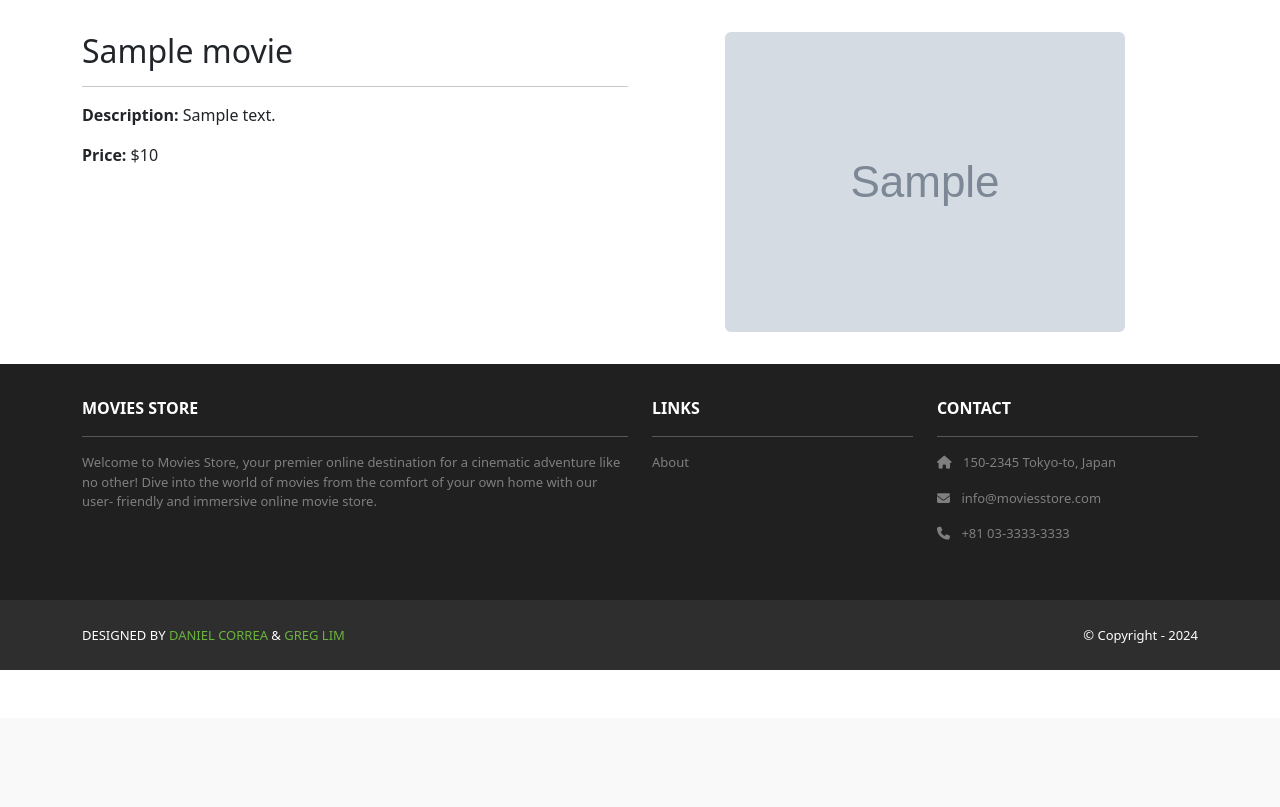
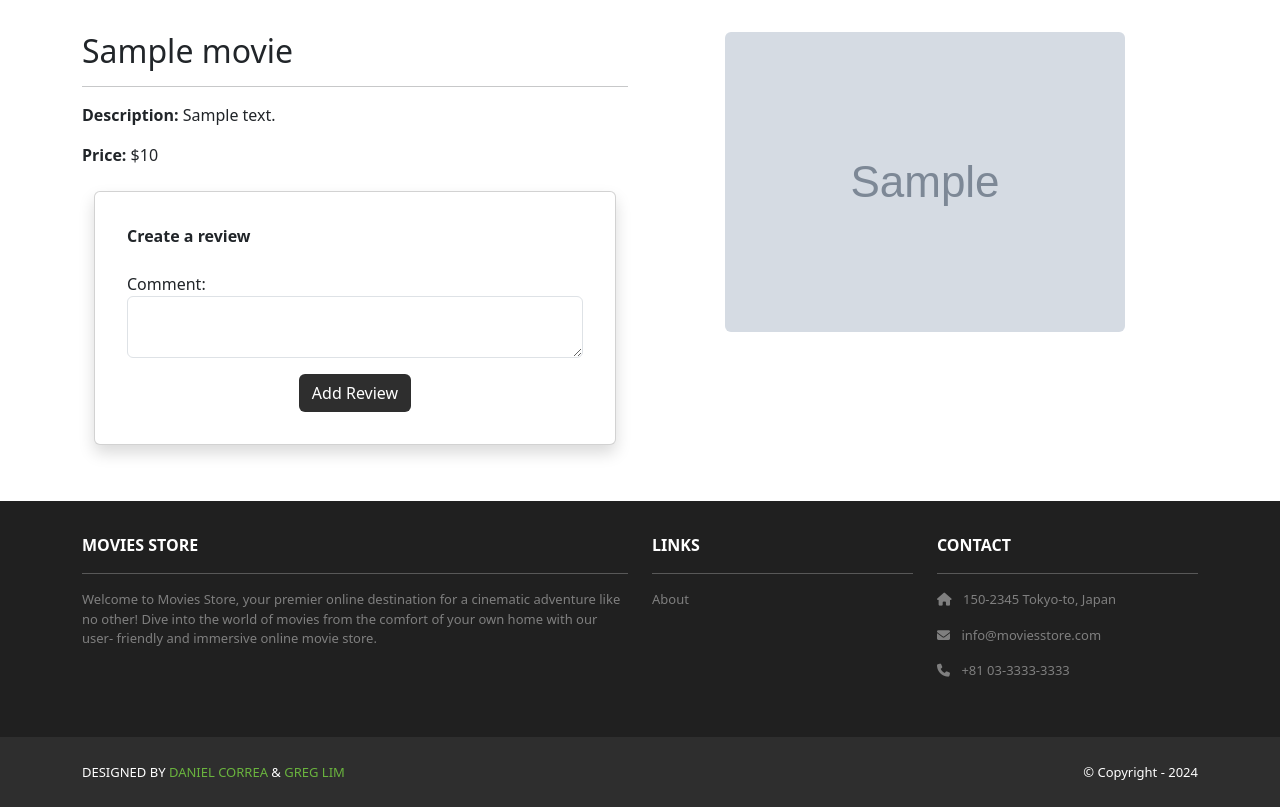
Before and after one commit to kristianrpo/movies-store, a Django app: page /movies/1/ in a window 1280 px wide. Shown: the part 82-889 px from the top of the page. Before the commit the page ends 752 px from the top, so only its background shows below. Run offline with Django 5.2, Linux system fonts and the light colour scheme; a user stored in the database is signed in; tables that the repository leaves empty hold one stand-in row (values such as "Sample post"); grey boxes marked "Sample" are stand-in pictures; parts of the project's set-up code (start-up, migrations or seed data) failed here and were passed over; some libraries are stand-ins or nearby versions.

Commit message:
feat: add function to create a review

```diff
--- a/movies/templates/movies/show.html
+++ b/movies/templates/movies/show.html
@@ -10,7 +10,37 @@
         <p><b>Description:</b>
           {{ template_data.movie.description }}</p>
         <p><b>Price: </b>
-          ${{ template_data.movie.price }}</p>
+          ${{ template_data.movie.price }}
+        </p>
+        {% if user.is_authenticated %}
+        <div class="container mt-4">
+          <div class="row justify-content-center">
+            <div class="col-12">
+              <div class="card shadow p-3 mb-4 rounded">
+                <div class="card-body">
+                  <b class="text-start">Create a review
+                    </b><br /><br />
+                  <form method="POST" action="{% url 'movies.create_review' id=template_data.movie.id %}">
+                    {% csrf_token %}
+                    <p>
+                      <label for="comment">Comment:</label>
+                      <textarea name="comment" required
+                      class="form-control"
+                      id="comment"></textarea>
+                    </p>
+                    <div class="text-center">
+                      <button type="submit"
+                        class="btn bg-dark text-white">
+                        Add Review
+                      </button>
+                    </div>
+                  </form>
+                </div>
+              </div>
+            </div>
+          </div>
+        </div>
+        {% endif %}
       </div>
       <div class="col-md-6 mx-auto mb-3 text-center">
         <img src="{{ template_data.movie.image.url }}" class="rounded img-card-400" />
--- a/movies/urls.py
+++ b/movies/urls.py
@@ -2,5 +2,6 @@ from django.urls import path
 from . import views
 urlpatterns = [
     path('', views.index, name='movies.index'),
-    path('<int:id>/', views.show, name='movies.show')
+    path('<int:id>/', views.show, name='movies.show'),
+    path('<int:id>/review/create/', views.create_review, name='movies.create_review')
 ]
--- a/movies/views.py
+++ b/movies/views.py
@@ -1,5 +1,7 @@
-from django.shortcuts import render
-from .models import Movie
+from django.shortcuts import render,redirect
+from django.contrib.auth.decorators import login_required
+from .models import Movie, Review
+
 def index(request):
     search_term = request.GET.get('search')
     if search_term:
@@ -18,3 +20,17 @@ def show(request, id):
     template_data['title'] = movie.name
     template_data['movie'] = movie
     return render(request, 'movies/show.html', {'template_data': template_data})
+
+@login_required
+def create_review(request, id):
+    if request.method == 'POST' and request.POST['comment']!= '':
+        movie = Movie.objects.get(id=id)
+        user = request.user
+        review = Review()
+        review.comment = request.POST['comment']
+        review.movie = movie
+        review.user = user
+        review.save()
+        return redirect('movies.show', id=id)
+    else:
+        return redirect('movies.show', id=id)
```
Also changed, not shown: media/movie_images/inception_aiClwpS.jpg (added).
